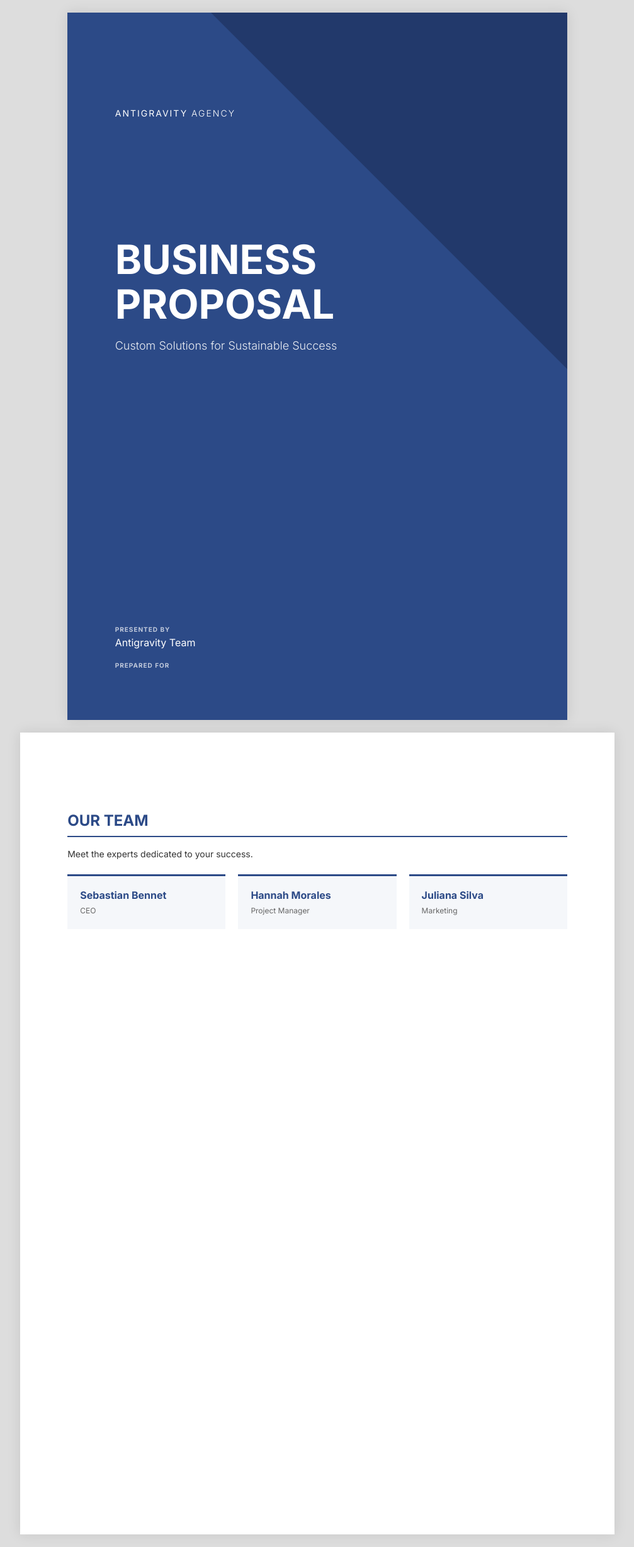
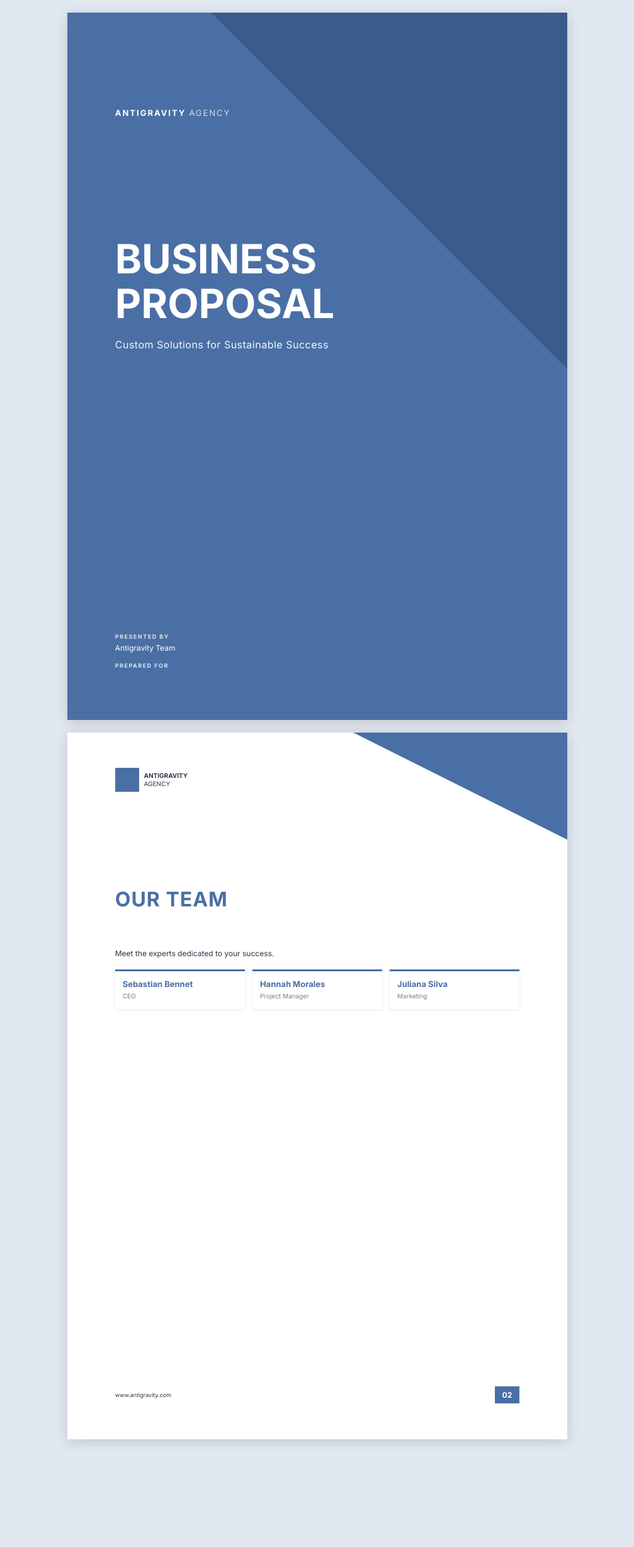
Before and after one commit to OJwen/businesspro, a FastAPI app: template app/templates/proposal_preview.html in a window 1280 px wide. Shown: the whole page at 63% size, without its empty margins (136-1143 px from the left). After the commit the page ends 2293 px from the top, so only its background shows below. Run offline with FastAPI, Linux system fonts and the light colour scheme; the template is opened without the code that fills it, so the values that code supplies are empty.

Commit message:
refine: update HTML template to match diagonal blue design

```diff
--- a/app/templates/proposal_preview.html
+++ b/app/templates/proposal_preview.html
@@ -9,19 +9,24 @@
         @import url('https://fonts.googleapis.com/css2?family=Inter:wght@300;400;700&display=swap');
 
         :root {
-            --primary: #2c4a87;
-            --accent: #22396b;
-            --text-dark: #333333;
+            --primary: #4a6fa5;
+            --accent: #3d5a8c;
+            --text-dark: #2d3748;
             --text-light: #ffffff;
-            --bg-light: #F5F7FA;
+            --bg-light: #f7fafc;
+        }
+
+        * {
+            margin: 0;
+            padding: 0;
+            box-sizing: border-box;
         }
 
         body {
             margin: 0;
-            font-family: 'Inter', sans-serif;
+            font-family: 'Inter', -apple-system, sans-serif;
             color: var(--text-dark);
-            background-color: #ddd;
-            /* darker bg to see the page */
+            background-color: #e2e8f0;
         }
 
         .page {
@@ -29,12 +34,12 @@
             min-height: 297mm;
             margin: 20px auto;
             background: white;
-            box-shadow: 0 0 20px rgba(0, 0, 0, 0.1);
+            box-shadow: 0 4px 20px rgba(0, 0, 0, 0.15);
             position: relative;
             overflow: hidden;
         }
 
-        /* --- Cover Page --- */
+        /* ========== COVER PAGE ========== */
         .cover-page {
             background-color: var(--primary);
             color: var(--text-light);
@@ -45,7 +50,6 @@
             position: relative;
         }
 
-        /* Geometric Accents */
         .geo-accent-top {
             position: absolute;
             top: 0;
@@ -64,9 +68,10 @@
         }
 
         .brand-name {
-            font-size: 14px;
+            font-size: 13px;
             letter-spacing: 2px;
             margin-bottom: 20px;
+            font-weight: 700;
         }
 
         h1.title {
@@ -78,9 +83,10 @@
         }
 
         .subtitle {
-            font-size: 18px;
-            opacity: 0.9;
-            font-weight: 300;
+            font-size: 16px;
+            opacity: 0.95;
+            font-weight: 400;
+            letter-spacing: 0.5px;
         }
 
         .cover-footer {
@@ -93,82 +99,212 @@
 
         .info-block label {
             display: block;
-            font-size: 10px;
+            font-size: 9px;
             font-weight: 700;
-            letter-spacing: 1px;
+            letter-spacing: 1.5px;
             margin-bottom: 5px;
-            opacity: 0.7;
+            opacity: 0.8;
+        }
+
+        .info-block .val {
+            font-size: 12px;
+            font-weight: 400;
         }
 
         .year-big {
             font-size: 48px;
             font-weight: 700;
-            opacity: 0.8;
-            text-align: right;
+            opacity: 0.9;
         }
 
-        /* --- Content Page --- */
-        .content-page {
-            padding: 20mm;
+        .date-small {
+            font-size: 11px;
+            text-align: right;
+            margin-top: 5px;
+            opacity: 0.8;
         }
 
-        .content-page h1 {
-            color: var(--primary);
-            font-size: 24px;
-            text-transform: uppercase;
-            border-bottom: 2px solid var(--primary);
-            padding-bottom: 10px;
-            margin-top: 30px;
+        /* ========== CONTENT PAGE ========== */
+        .content-page {
+            position: relative;
+            min-height: 297mm;
+            display: flex;
+            flex-direction: column;
         }
 
-        .content-page h2 {
-            font-size: 18px;
-            background-color: var(--bg-light);
-            padding: 10px;
-            border-left: 4px solid var(--primary);
-            margin-top: 25px;
+        /* Header with diagonal blue accent */
+        .content-header {
+            position: relative;
+            height: 45mm;
+            background: white;
+            flex-shrink: 0;
         }
 
-        .content-page p,
-        .content-page li {
-            line-height: 1.6;
-            font-size: 14px;
+        .diagonal-blue {
+            position: absolute;
+            top: 0;
+            right: 0;
+            width: 0;
+            height: 0;
+            border-style: solid;
+            border-width: 0 90mm 45mm 0;
+            border-color: transparent var(--primary) transparent transparent;
         }
 
+        .header-logo {
+            position: absolute;
+            top: 15mm;
+            left: 20mm;
+            display: flex;
+            align-items: center;
+            gap: 8px;
+            z-index: 2;
+        }
+
+        .logo-icon {
+            width: 10mm;
+            height: 10mm;
+            background: var(--primary);
+        }
+
+        .logo-text {
+            font-size: 10px;
+            font-weight: 700;
+            line-height: 1.3;
+            color: var(--text-dark);
+        }
+
+        .header-date {
+            position: absolute;
+            top: 15mm;
+            right: 30mm;
+            font-size: 9px;
+            color: white;
+            font-weight: 500;
+            z-index: 2;
+        }
+
+        /* Main content area */
+        .content-main {
+            flex: 1;
+            padding: 0 20mm 60mm 20mm;
+            position: relative;
+        }
+
+        .content-main h1 {
+            color: var(--primary);
+            font-size: 32px;
+            text-transform: uppercase;
+            font-weight: 700;
+            margin: 20mm 0 15mm 0;
+            letter-spacing: 1px;
+        }
+
+        .content-main h2 {
+            font-size: 15px;
+            font-weight: 700;
+            color: var(--text-dark);
+            background: white;
+            padding: 10px 12px;
+            margin: 20px 0 12px 0;
+            border-left: 3px solid var(--primary);
+            box-shadow: 0 1px 4px rgba(0, 0, 0, 0.1);
+        }
+
+        .content-main h3 {
+            font-size: 13px;
+            font-weight: 600;
+            color: var(--primary);
+            margin: 15px 0 8px 0;
+        }
+
+        .content-main p {
+            line-height: 1.7;
+            font-size: 12px;
+            margin-bottom: 10px;
+            color: var(--text-dark);
+        }
+
+        .content-main ul,
+        .content-main ol {
+            padding-left: 25px;
+            margin-bottom: 15px;
+        }
+
+        .content-main li {
+            line-height: 1.7;
+            font-size: 12px;
+            margin-bottom: 6px;
+        }
+
+        .content-main strong {
+            font-weight: 700;
+            color: var(--primary);
+        }
+
+        /* Footer */
+        .content-footer {
+            position: absolute;
+            bottom: 15mm;
+            left: 20mm;
+            right: 20mm;
+            display: flex;
+            justify-content: space-between;
+            align-items: center;
+        }
+
+        .footer-url {
+            font-size: 9px;
+            color: var(--text-dark);
+            font-weight: 500;
+        }
+
+        .page-number-box {
+            background: var(--primary);
+            color: white;
+            padding: 6px 12px;
+            font-weight: 700;
+            font-size: 12px;
+            min-width: 30px;
+            text-align: center;
+        }
+
+        /* Team Grid */
         .team-section {
-            margin-top: 50px;
-            page-break-before: always;
+            margin-top: 30px;
         }
 
         .team-grid {
             display: grid;
             grid-template-columns: repeat(3, 1fr);
-            gap: 20px;
-            margin-top: 20px;
+            gap: 12px;
+            margin-top: 15px;
         }
 
-        .team-member {
-            background: var(--bg-light);
-            padding: 20px;
+        .team-card {
+            background: white;
+            padding: 12px;
             border-top: 3px solid var(--primary);
+            box-shadow: 0 1px 4px rgba(0, 0, 0, 0.1);
         }
 
-        .team-member h3 {
-            margin: 0 0 5px 0;
+        .team-card h3 {
+            font-size: 13px;
+            font-weight: 700;
             color: var(--primary);
-            font-size: 16px;
+            margin: 0 0 3px 0;
         }
 
-        .team-member p {
+        .team-card p {
+            font-size: 10px;
+            color: #718096;
             margin: 0;
-            font-size: 12px;
-            color: #666;
         }
 
-        /* Print Override */
+        /* Print styles */
         @media print {
             body {
-                background: none;
+                background: white;
                 margin: 0;
             }
 
@@ -176,7 +312,6 @@
                 margin: 0;
                 width: 100%;
                 box-shadow: none;
-                min-height: auto;
                 page-break-after: always;
             }
         }
@@ -185,7 +320,7 @@
 
 <body>
 
-    <!-- Cover Page -->
+    <!-- ========== COVER PAGE ========== -->
     <div class="page cover-page">
         <div class="geo-accent-top"></div>
 
@@ -196,27 +331,40 @@
         </div>
 
         <div class="cover-footer">
-            <div class="info-left">
+            <div>
                 <div class="info-block">
                     <label>PRESENTED BY</label>
                     <div class="val">Antigravity Team</div>
                 </div>
-                <div class="info-block" style="margin-top: 20px;">
+                <div class="info-block" style="margin-top: 15px;">
                     <label>PREPARED FOR</label>
                     <div class="val">{{ context.client_name }}</div>
                 </div>
             </div>
-            <div class="info-right">
+            <div>
                 <div class="year-big">{{ context.date_year }}</div>
-                <div class="date-small" style="font-size: 12px; text-align: right; margin-top: 5px;">{{ context.date }}
-                </div>
+                <div class="date-small">{{ context.date }}</div>
             </div>
         </div>
     </div>
 
-    <!-- Content Page -->
+    <!-- ========== CONTENT PAGE ========== -->
     <div class="page content-page">
-        <!-- Markdown content rendered here -->
+        <!-- Header with diagonal accent -->
+        <div class="content-header">
+            <div class="diagonal-blue"></div>
+            <div class="header-logo">
+                <div class="logo-icon"></div>
+                <div class="logo-text">
+                    ANTIGRAVITY<br>
+                    <span style="font-weight: 400">AGENCY</span>
+                </div>
+            </div>
+            <div class="header-date">{{ context.date }}</div>
+        </div>
+
+        <!-- Main content -->
+        <div class="content-main">
             {{ context.proposal_html | safe }}
 
             <div class="team-section">
@@ -224,15 +372,15 @@
                 <p>Meet the experts dedicated to your success.</p>
 
                 <div class="team-grid">
-                <div class="team-member">
+                    <div class="team-card">
                         <h3>Sebastian Bennet</h3>
                         <p>CEO</p>
                     </div>
-                <div class="team-member">
+                    <div class="team-card">
                         <h3>Hannah Morales</h3>
                         <p>Project Manager</p>
                     </div>
-                <div class="team-member">
+                    <div class="team-card">
                         <h3>Juliana Silva</h3>
                         <p>Marketing</p>
                     </div>
@@ -240,6 +388,13 @@
             </div>
         </div>
 
+        <!-- Footer -->
+        <div class="content-footer">
+            <div class="footer-url">www.antigravity.com</div>
+            <div class="page-number-box">02</div>
+        </div>
+    </div>
+
 </body>
 
 </html>
```
Lines whose indentation alone changed are shown as unchanged.
